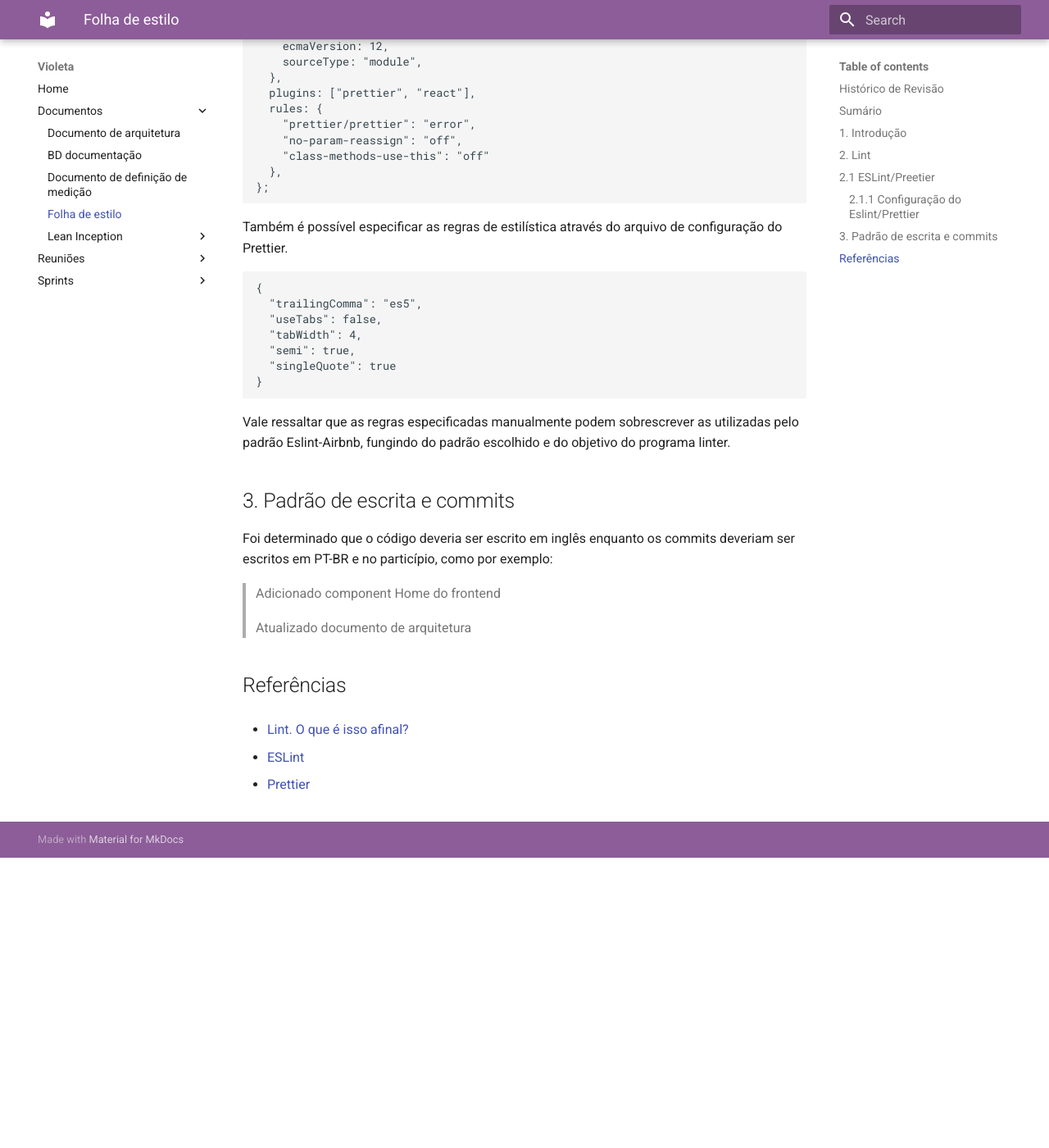
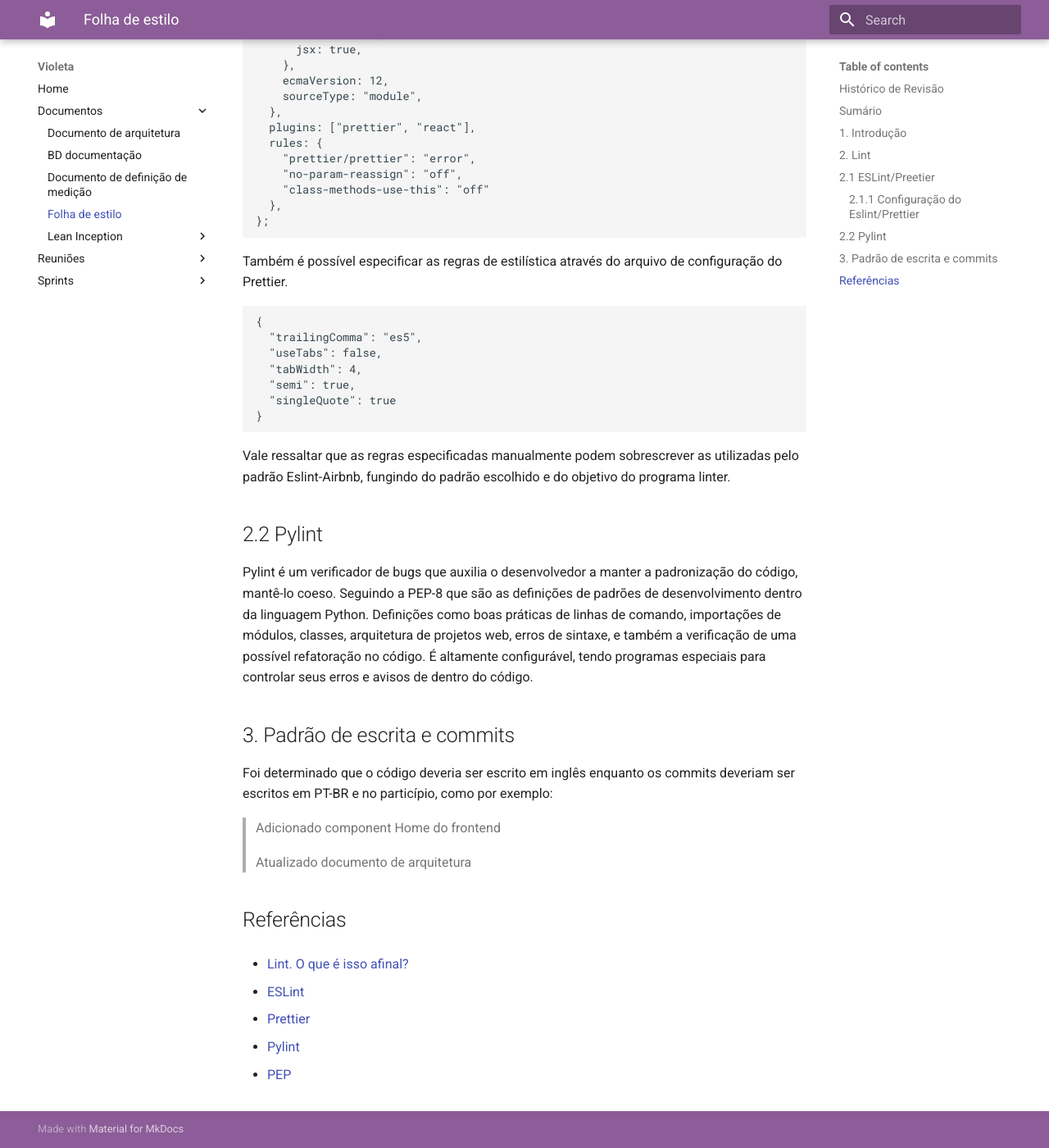
Before and after one commit to fga-eps-mds/2020.2-Violeta-Documentacao, an MkDocs documentation site: the page built from docs/Projeto/folha_de_estilo.md, in a window 1280 px wide and 1400 px high, scrolled down 1459 px. Shown: the whole window at 82% size. Built offline with MkDocs 1.6.1 and Material for MkDocs 9.7.7, drawn with Linux system fonts in a browser that asks for light colours; before the commit the page ends 2505 px from its top, so only the background shows below that; some of the changed text lies outside the part shown.

Commit message:
Adicionado Pylint

````diff
--- a/docs/Projeto/folha_de_estilo.md
+++ b/docs/Projeto/folha_de_estilo.md
@@ -4,6 +4,8 @@
 |Data|Versão|Descrição|Autor(es)|
 |---|---|---|---|
 |14/03/2021|0.1| Adicionado eslint/prettier | Philipe Serafim |
+|21/03/2021|0.2| Adicionado Pylint          | Wesley Santos |
+
 <br>
 
 ## Sumário
@@ -69,6 +71,12 @@
 ```
 Vale ressaltar que as regras especificadas manualmente podem sobrescrever as utilizadas pelo padrão Eslint-Airbnb, fungindo do padrão escolhido e do objetivo do programa linter.
 
+
+## 2.2 Pylint
+
+Pylint é um verificador de bugs que auxilia o desenvolvedor a manter a padronização do código, mantê-lo coeso. Seguindo a PEP-8 que são as definições de padrões de desenvolvimento dentro da linguagem Python. Definições como boas práticas de linhas de comando, importações de módulos, classes, arquitetura de projetos web, erros de sintaxe, e também a verificação de uma possível refatoração no código. É altamente configurável, tendo programas especiais para controlar seus erros e avisos de dentro do código.
+
+
 ## 3. Padrão de escrita e commits
 
 Foi determinado que o código deveria ser escrito em inglês enquanto os commits deveriam ser escritos em PT-BR e no particípio, como por exemplo:
@@ -84,3 +92,7 @@
 * [ESLint](https://eslint.org/docs/user-guide/getting-started)
 
 * [Prettier](https://prettier.io/docs/en/install.html)
+
+* [Pylint](https://pypi.org/project/pylint/)
+
+* [PEP](https://www.python.org/dev/peps/pep-0008/)
````
